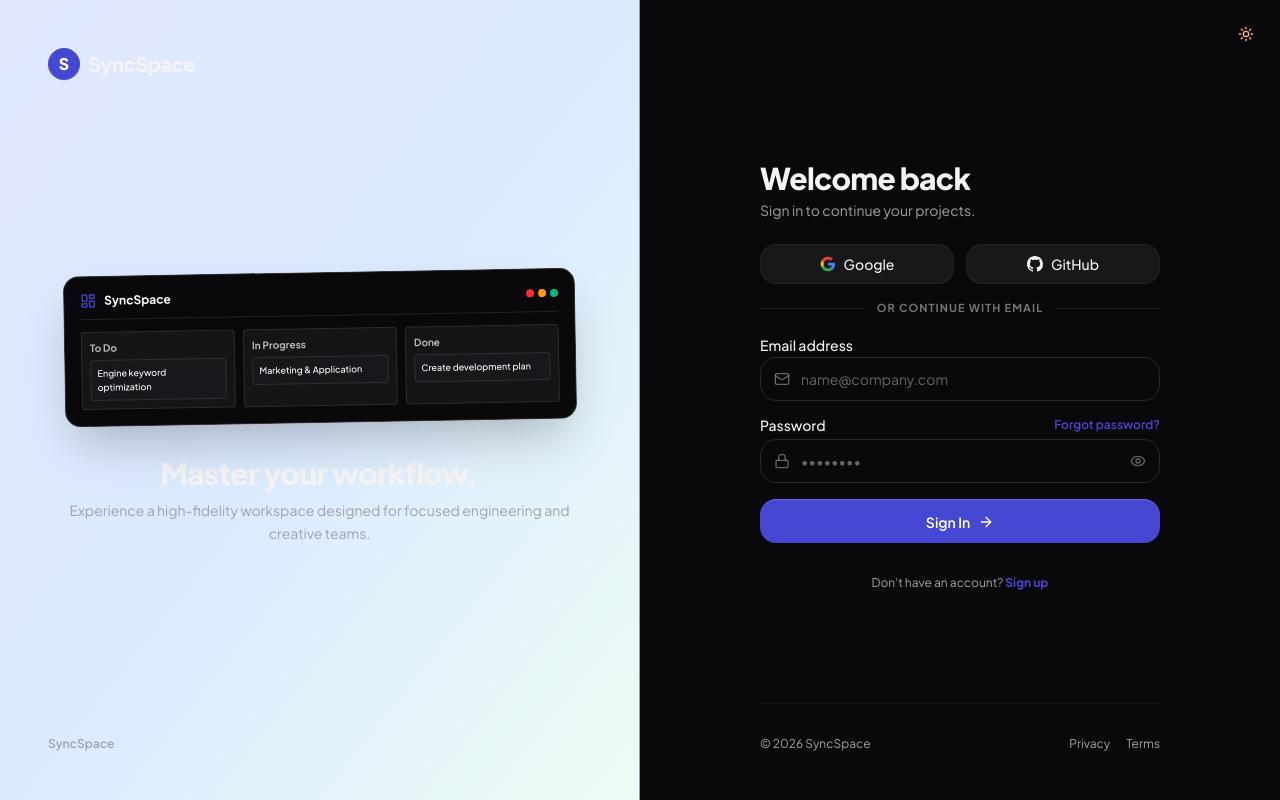
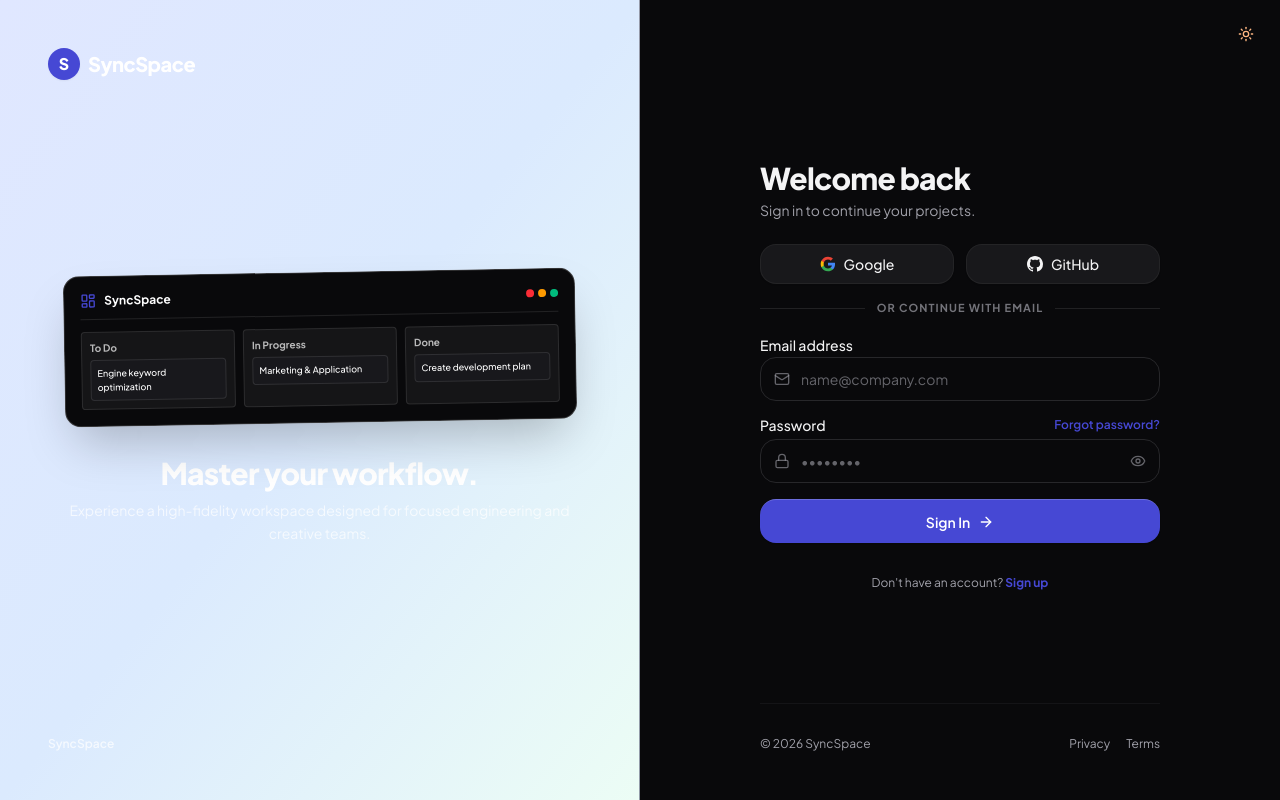
Before and after one commit to azmain-siam/syncspace-client, a Next.js app: page /login in a window 1280 px wide. Built offline with nearby package versions, Linux system fonts and the light colour scheme; no server answers.

Commit message:
refactor(auth): reorganize imports and update styling in login and register forms

```diff
--- a/src/features/auth/components/login-form.tsx
+++ b/src/features/auth/components/login-form.tsx
@@ -1,18 +1,24 @@
-'use client';
+"use client";
 
-import * as React from 'react';
-import { useState } from 'react';
-import { useForm } from 'react-hook-form';
-import { zodResolver } from '@hookform/resolvers/zod';
-import Link from 'next/link';
-import { ArrowRight, Eye, EyeOff, LayoutDashboard, Lock, Mail } from 'lucide-react';
-import { Button } from '@/components/ui/button';
-import { Input } from '@/components/ui/input';
-import { Label } from '@/components/ui/label';
-import { loginSchema, type LoginInput } from '../schemas/login.schema';
-import { useLogin } from '../hooks/use-login';
-import { SocialAuthButtons } from './social-auth-buttons';
-import { AuthDivider } from './auth-divider';
+import { Button } from "@/components/ui/button";
+import { Input } from "@/components/ui/input";
+import { Label } from "@/components/ui/label";
+import { zodResolver } from "@hookform/resolvers/zod";
+import {
+  ArrowRight,
+  Eye,
+  EyeOff,
+  LayoutDashboard,
+  Lock,
+  Mail,
+} from "lucide-react";
+import Link from "next/link";
+import { useState } from "react";
+import { useForm } from "react-hook-form";
+import { useLogin } from "../hooks/use-login";
+import { loginSchema, type LoginInput } from "../schemas/login.schema";
+import { AuthDivider } from "./auth-divider";
+import { SocialAuthButtons } from "./social-auth-buttons";
 
 export function LoginForm() {
   const [showPassword, setShowPassword] = useState(false);
@@ -25,8 +31,8 @@
   } = useForm<LoginInput>({
     resolver: zodResolver(loginSchema),
     defaultValues: {
-      email: '',
-      password: '',
+      email: "",
+      password: "",
     },
   });
 
@@ -37,13 +43,13 @@
   return (
     <div className="w-full min-h-screen flex flex-col lg:flex-row">
       {/* ─── Left Hero Side (Desktop Only) ─── */}
-      <div className="hidden lg:flex w-1/2 bg-gradient-to-br from-[#e0e7ff] via-[#dbeafe] to-[#ecfdf5] dark:from-[#090d16] dark:via-[#0f172a] dark:to-[#020617] p-12 flex-col justify-between relative overflow-hidden border-r border-border/40">
+      <div className="hidden lg:flex w-1/2 bg-linear-to-br from-[#e0e7ff] via-[#dbeafe] to-[#ecfdf5] dark:from-[#090d16] dark:via-[#0f172a] dark:to-[#020617] p-12 flex-col justify-between relative overflow-hidden border-r border-border/40">
         {/* Top Logo */}
         <div className="flex items-center gap-2">
           <div className="h-8 w-8 rounded-lg bg-primary flex items-center justify-center text-primary-foreground font-extrabold text-base shadow-xs">
             S
           </div>
-          <span className="font-extrabold text-xl tracking-tight text-foreground">
+          <span className="font-extrabold text-xl tracking-tight text-primary-foreground">
             SyncSpace
           </span>
         </div>
@@ -87,19 +93,18 @@
           </div>
 
           <div className="space-y-2">
-            <h2 className="text-3xl font-extrabold tracking-tight text-foreground">
+            <h2 className="text-3xl font-extrabold tracking-tight text-primary-foreground">
               Master your workflow.
             </h2>
-            <p className="text-sm text-muted-foreground leading-relaxed">
-              Experience a high-fidelity workspace designed for focused engineering and creative teams.
+            <p className="text-sm text-white/70 leading-relaxed">
+              Experience a high-fidelity workspace designed for focused
+              engineering and creative teams.
             </p>
           </div>
         </div>
 
         {/* Bottom Left Brand Mark */}
-        <div className="text-xs text-muted-foreground font-semibold">
-          SyncSpace
-        </div>
+        <div className="text-xs text-white/70 font-semibold">SyncSpace</div>
       </div>
 
       {/* ─── Right Form Side (Mobile & Desktop) ─── */}
@@ -115,7 +120,7 @@
         </div>
 
         {/* Form Container */}
-        <div className="w-full max-w-[400px] mx-auto my-auto space-y-6">
+        <div className="w-full max-w-100 mx-auto my-auto space-y-6">
           <div className="space-y-1 text-left">
             <h1 className="text-2xl sm:text-3xl font-extrabold tracking-tight text-foreground">
               Welcome back
@@ -144,7 +149,7 @@
                   placeholder="name@company.com"
                   className="pl-10 h-11"
                   error={!!errors.email}
-                  {...register('email')}
+                  {...register("email")}
                 />
               </div>
               {errors.email && (
@@ -169,11 +174,11 @@
                 <Lock className="absolute left-3.5 top-3.5 h-4 w-4 text-muted-foreground/60" />
                 <Input
                   id="password"
-                  type={showPassword ? 'text' : 'password'}
+                  type={showPassword ? "text" : "password"}
                   placeholder="••••••••"
                   className="pl-10 pr-10 h-11"
                   error={!!errors.password}
-                  {...register('password')}
+                  {...register("password")}
                 />
                 <button
                   type="button"
@@ -207,7 +212,7 @@
 
           {/* Footer Link */}
           <div className="text-center text-xs text-muted-foreground pt-2">
-            Don&apos;t have an account?{' '}
+            Don&apos;t have an account?{" "}
             <Link
               href="/register"
               className="font-bold text-primary hover:underline transition-all"
@@ -218,10 +223,12 @@
         </div>
 
         {/* Bottom Footer */}
-        <div className="w-full max-w-[400px] mx-auto pt-8 flex items-center justify-between text-xs text-muted-foreground border-t border-border/40">
+        <div className="w-full max-w-100 mx-auto pt-8 flex items-center justify-between text-xs text-muted-foreground border-t border-border/40">
           <div>© {new Date().getFullYear()} SyncSpace</div>
           <div className="flex gap-4">
-            <span className="hover:text-foreground cursor-pointer">Privacy</span>
+            <span className="hover:text-foreground cursor-pointer">
+              Privacy
+            </span>
             <span className="hover:text-foreground cursor-pointer">Terms</span>
           </div>
         </div>
--- a/src/features/auth/components/register-form.tsx
+++ b/src/features/auth/components/register-form.tsx
@@ -1,3 +1,4 @@
+/* eslint-disable react-hooks/incompatible-library */
 'use client';
 
 import * as React from 'react';
@@ -49,7 +50,7 @@
   return (
     <div className="w-full min-h-screen flex flex-col lg:flex-row">
       {/* ─── Left Hero Side (Desktop Only - Image 1) ─── */}
-      <div className="hidden lg:flex w-1/2 bg-gradient-to-br from-[#1e1b4b] via-[#0f172a] to-[#020617] text-white p-12 flex-col justify-between relative overflow-hidden border-r border-white/10">
+      <div className="hidden lg:flex w-1/2 bg-linear-to-br from-[#1e1b4b] via-[#0f172a] to-[#020617] text-white p-12 flex-col justify-between relative overflow-hidden border-r border-white/10">
         {/* Decorative Glow */}
         <div className="absolute top-1/4 -left-20 w-80 h-80 bg-primary/30 rounded-full blur-3xl pointer-events-none" />
 
@@ -115,7 +116,7 @@
         </div>
 
         {/* Form Container */}
-        <div className="w-full max-w-[400px] mx-auto my-auto space-y-5">
+        <div className="w-full max-w-100 mx-auto my-auto space-y-5">
           <div className="space-y-1 text-left">
             <h1 className="text-2xl sm:text-3xl font-extrabold tracking-tight text-foreground">
               Create your workspace
@@ -254,7 +255,7 @@
         </div>
 
         {/* Bottom Footer */}
-        <div className="w-full max-w-[400px] mx-auto pt-6 flex items-center justify-between text-xs text-muted-foreground border-t border-border/40">
+        <div className="w-full max-w-100 mx-auto pt-6 flex items-center justify-between text-xs text-muted-foreground border-t border-border/40">
           <div>© {new Date().getFullYear()} SyncSpace Technologies.</div>
           <div className="flex gap-4">
             <span className="hover:text-foreground cursor-pointer">Security</span>
```
